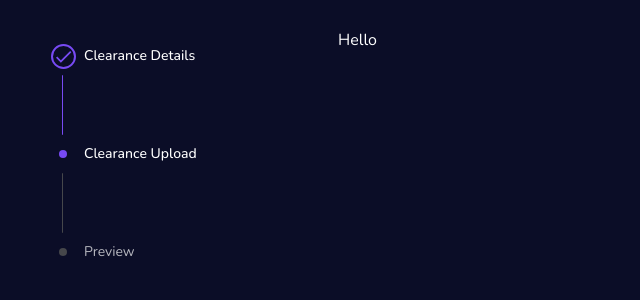
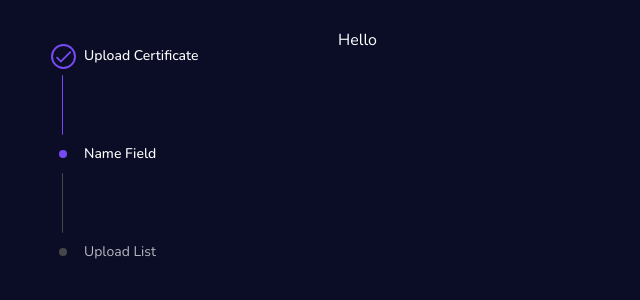
Before and after one commit to docuplier/Frontend, a React (Vite) app: page /name-field in a window 1280 px wide. Shown: the top 300 px of the page, without its empty margins (0-640 px from the left). Built offline with nearby package versions, Linux system fonts and the light colour scheme.

Commit message:
change text

```diff
--- a/src/pages/TextField/TextField.tsx
+++ b/src/pages/TextField/TextField.tsx
@@ -2,9 +2,9 @@ import Box from "@mui/material/Box";
 import DocumentLayout from "shared/Layout/DocumentLayout";
 
 const navItems = [
-  { navNumber: 1, navName: "Clearance Details" },
-  { navNumber: 2, navName: "Clearance Upload" },
-  { navNumber: 3, navName: "Preview" },
+  { navNumber: 1, navName: "Upload Certificate" },
+  { navNumber: 2, navName: "Name Field" },
+  { navNumber: 3, navName: "Upload List" },
 ];
 
 const TextField = () => {
```
